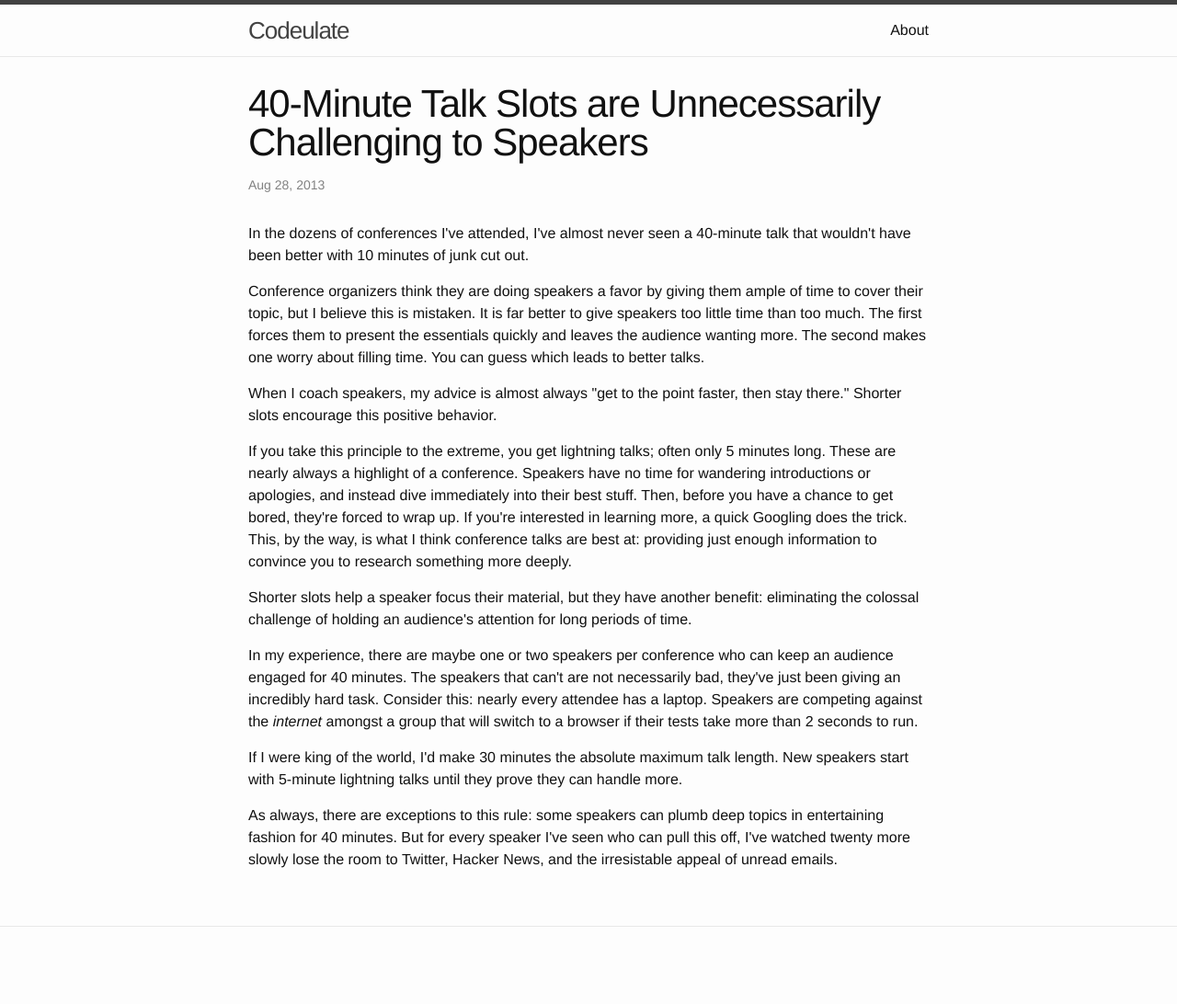
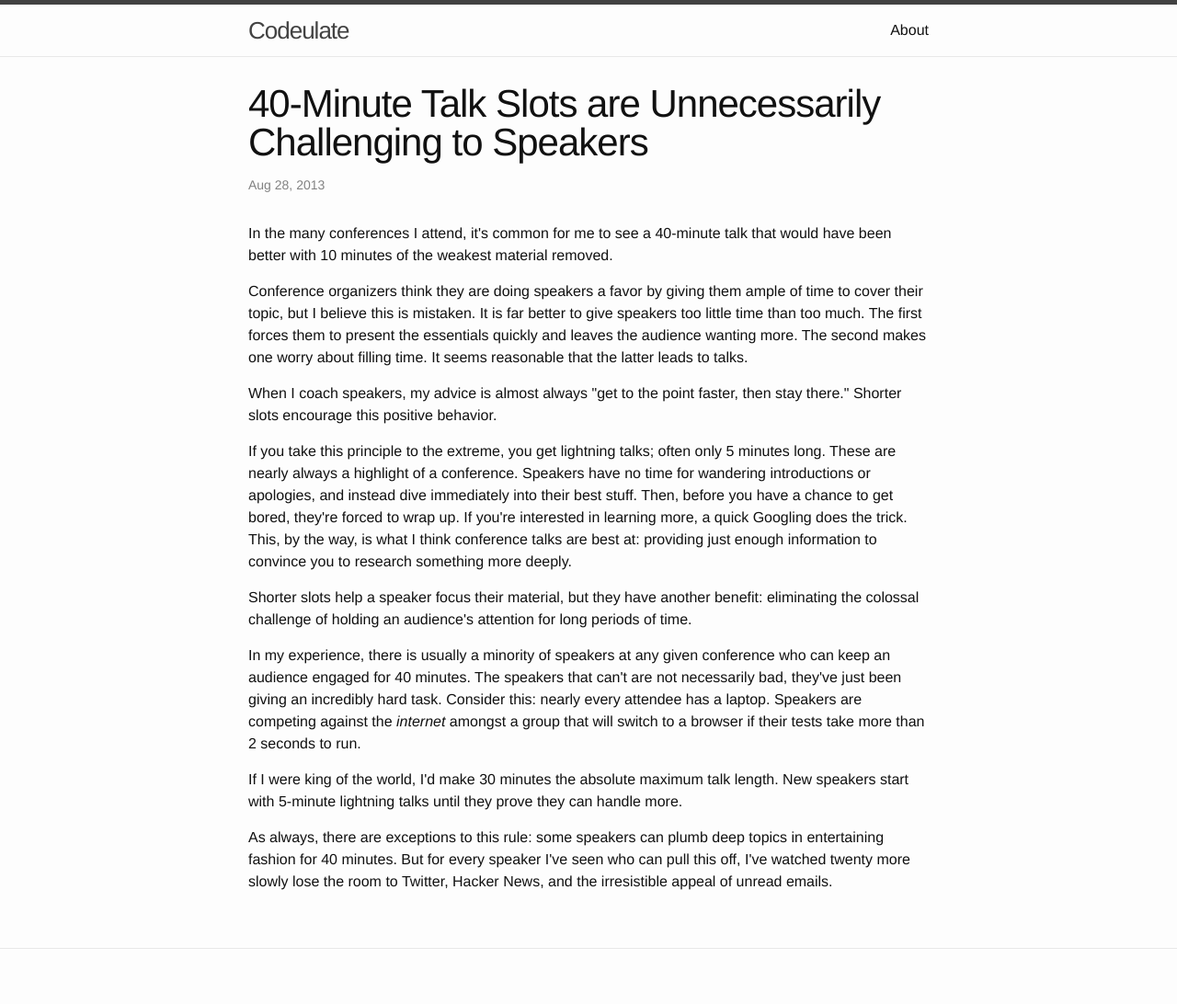
Before and after one commit to r00k/blog, a Jekyll site: the page built from _posts/2013-08-27-40-minute-conference-talk-slots-unnecessarily-challenging.html, in a window 1280 px wide. Shown: the whole page at 92% size. Built offline with Jekyll 4.4.1, drawn with Linux system fonts in a browser that asks for light colours; before the commit the page ends 1068 px from its top, so only the background shows below that.

Commit message:
Copy edit '40 minute talks'

```diff
--- a/_posts/2013-08-27-40-minute-conference-talk-slots-unnecessarily-challenging.html
+++ b/_posts/2013-08-27-40-minute-conference-talk-slots-unnecessarily-challenging.html
@@ -9,15 +9,15 @@ status: publish
 type: post
 published: true
 ---
-<p>In the dozens of conferences I've attended, I've almost never seen a
-40-minute talk that wouldn't have been better with 10 minutes of junk cut
-out.</p>
+<p>In the many conferences I attend, it's common for me to see a 40-minute talk
+that would have been better with 10 minutes of the weakest material
+removed.</p>
 
 <p>Conference organizers think they are doing speakers a favor by giving them
 ample of time to cover their topic, but I believe this is mistaken. It is far
 better to give speakers too little time than too much. The first forces them to
 present the essentials quickly and leaves the audience wanting more. The second
-makes one worry about filling time. You can guess which leads to better
+makes one worry about filling time. It seems reasonable that the latter leads to
 talks.</p>
 
 <p>When I coach speakers, my advice is almost always "get to the point faster,
@@ -36,12 +36,12 @@ research something more deeply.</p>
 benefit: eliminating the colossal challenge of holding an audience's attention
 for long periods of time.</p>
 
-<p>In my experience, there are maybe one or two speakers per conference who can
-keep an audience engaged for 40 minutes. The speakers that can't are not
-necessarily bad, they've just been giving an incredibly hard task. Consider
-this: nearly every attendee has a laptop. Speakers are competing against the
-<em>internet</em> amongst a group that will switch to a browser if their tests
-take more than 2 seconds to run.</p>
+<p>In my experience, there is usually a minority of speakers at any given
+conference who can keep an audience engaged for 40 minutes. The speakers that
+can't are not necessarily bad, they've just been giving an incredibly hard
+task. Consider this: nearly every attendee has a laptop. Speakers are competing
+against the <em>internet</em> amongst a group that will switch to a browser if
+their tests take more than 2 seconds to run.</p>
 
 <p>If I were king of the world, I'd make 30 minutes the absolute maximum talk
 length. New speakers start with 5-minute lightning talks until they prove they
@@ -50,4 +50,4 @@ can handle more.</p>
 <p>As always, there are exceptions to this rule: some speakers can plumb deep
 topics in entertaining fashion for 40 minutes. But for every speaker I've seen
 who can pull this off, I've watched twenty more slowly lose the room to
-Twitter, Hacker News, and the irresistable appeal of unread emails.</p>
+Twitter, Hacker News, and the irresistible appeal of unread emails.</p>
```
